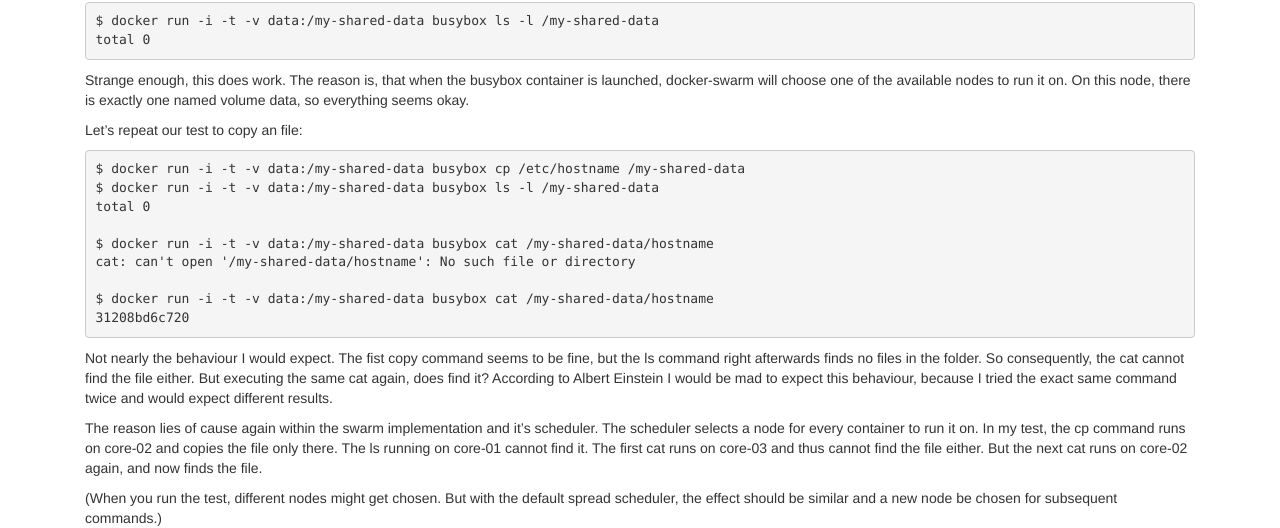
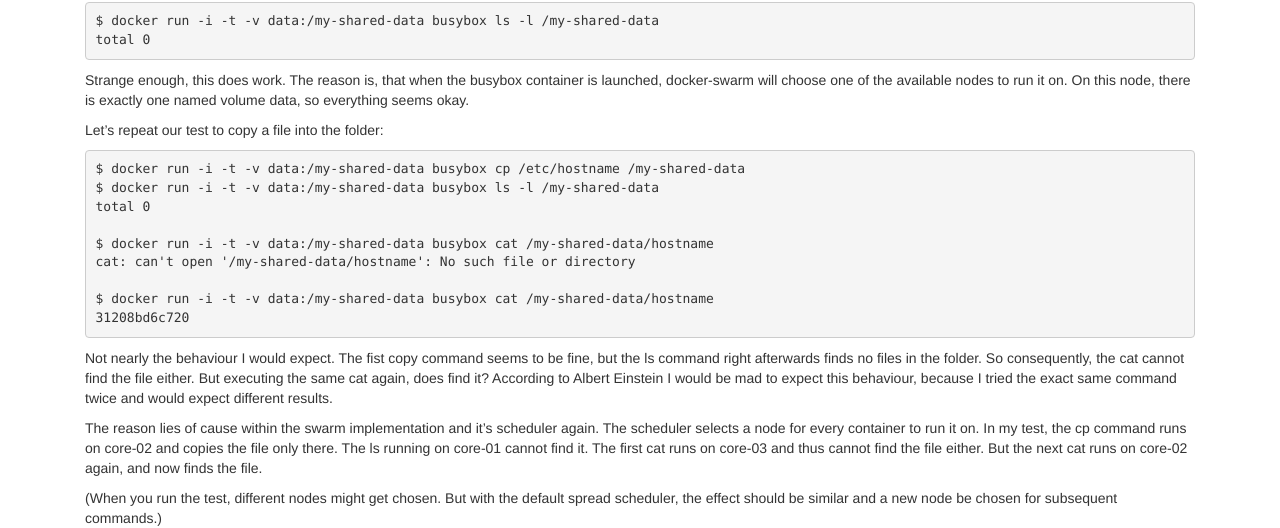
Before and after one commit to ender74/ender74.github.io, a Jekyll site: the page built from _posts/2016-08-26-Sharing-Volumes-With-Docker-Swarm.md, in a window 1280 px wide and 900 px high, scrolled down 2426 px. Shown: the part 138-666 px from the top of the window. Built offline with Jekyll 4.4.1, drawn with Linux system fonts in a browser that asks for light colours; nearby versions of some CDN libraries.

Commit message:
minor change

````diff
--- a/_posts/2016-08-26-Sharing-Volumes-With-Docker-Swarm.md
+++ b/_posts/2016-08-26-Sharing-Volumes-With-Docker-Swarm.md
@@ -152,7 +152,7 @@ total 0
 
 Strange enough, this does work. The reason is, that when the busybox container is launched, docker-swarm will choose one of the available nodes to run it on. On this node, there is exactly one named volume data, so everything seems okay.
 
-Let's repeat our test to copy an file:
+Let's repeat our test to copy a file into the folder:
 
 ```
 $ docker run -i -t -v data:/my-shared-data busybox cp /etc/hostname /my-shared-data
@@ -168,7 +168,7 @@ $ docker run -i -t -v data:/my-shared-data busybox cat /my-shared-data/hostname
 
 Not nearly the behaviour I would expect. The fist copy command seems to be fine, but the ls command right afterwards finds no files in the folder. So consequently, the cat cannot find the file either. But executing the same cat again, does find it? According to Albert Einstein I would be mad to expect this behaviour, because I tried the exact same command twice and would expect different results.
 
-The reason lies of cause again within the swarm implementation and it's scheduler. The scheduler selects a node for every container to run it on. In my test, the cp command runs on core-02 and copies the file only there. The ls running on core-01 cannot find it. The first cat runs on core-03 and thus cannot find the file either. But the next cat runs on core-02 again, and now finds the file.
+The reason lies of cause within the swarm implementation and it's scheduler again. The scheduler selects a node for every container to run it on. In my test, the cp command runs on core-02 and copies the file only there. The ls running on core-01 cannot find it. The first cat runs on core-03 and thus cannot find the file either. But the next cat runs on core-02 again, and now finds the file.
 
 (When you run the test, different nodes might get chosen. But with the default spread scheduler, the effect should be similar and a new node be chosen for subsequent commands.)
 
````
